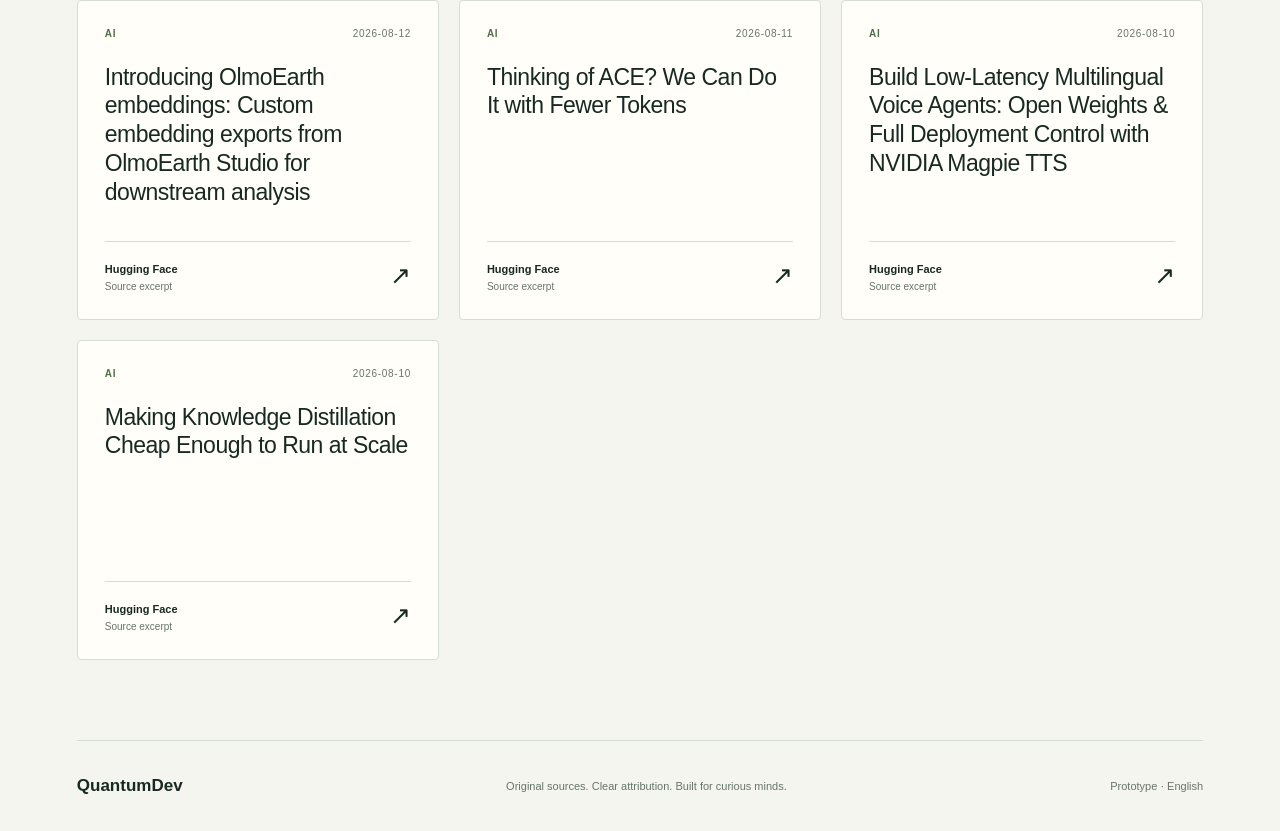
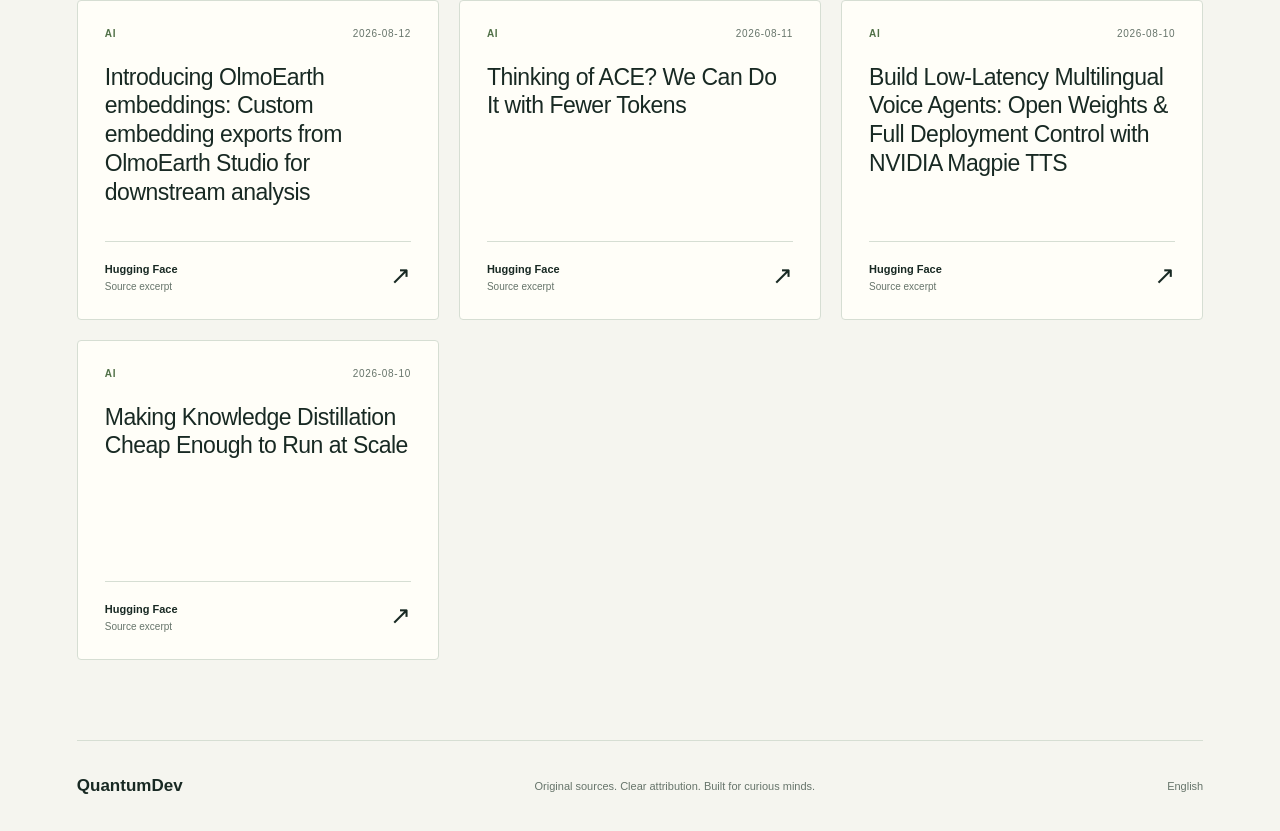
Before and after one commit to HaoLiHaiO/quantumdev, a Next.js app: page / in a window 1280 px wide. Shown: the part 9197-10028 px from the top of the page. Built offline with nearby package versions, Linux system fonts and the light colour scheme.

Commit message:
Remove prototype wording from the digest interface

```diff
--- a/app/digest.tsx
+++ b/app/digest.tsx
@@ -9,11 +9,11 @@ export default function Digest({dataset}:{dataset:Dataset}){
  const articles=dataset.articles.filter(a=>(topic==='all'||a.topics.includes(topic))&&`${a.original_title} ${a.excerpt} ${a.source_name}`.toLowerCase().includes(query.toLowerCase()));
  const failed=dataset.sources.filter(s=>s.status==='error');
  return <><header className="top"><a className="brand" href="/">Q<span>QuantumDev</span><i> / DIGEST</i></a><div className="header-actions"><span className="edition">ENGLISH EDITION <b>●</b></span><ThemeToggle /></div></header>
- <main><section className="hero"><div className="eyebrow">YOUR DAILY EDGE</div><h1>Less noise.<br/><span>More signal.</span></h1><p>What's moving in AI, engineering and infrastructure.<br/>Straight from the people building it.</p><div className="stats"><span>{dataset.articles.length} articles</span><span>{dataset.sources.filter(s=>s.status==='ok').length} active sources</span><span>{dataset.updated_at?`Collected ${new Date(dataset.updated_at).toISOString().slice(0,10)}`:'Awaiting first collection'}</span></div></section>
+ <main><section className="hero"><div className="eyebrow">YOUR DAILY EDGE</div><h1>Less noise.<br/><span>More signal.</span></h1><p>What's moving in AI, engineering and infrastructure.<br/>Straight from the people building it.</p><div className="stats"><span>{dataset.articles.length} articles</span><span>{dataset.sources.filter(s=>s.status==='ok').length} active sources</span><span>{dataset.updated_at?`Collected ${new Date(dataset.updated_at).toISOString().slice(0,10)}`:'No updates yet'}</span></div></section>
  <section className="feed"><div className="feed-top"><h2>The latest <span>↘</span></h2><label className="search"><span className="sr-only">Search articles</span><input placeholder="Search the digest…" value={query} onChange={e=>setQuery(e.target.value)}/></label></div>
  <nav aria-label="Topics" className="filters">{['all',...topics].map(t=><button key={t} aria-pressed={topic===t} onClick={()=>setTopic(t)} className={topic===t?'active':''}>{t==='all'?'All signals':t}</button>)}</nav>
  {failed.length>0&&<p className="notice">Some sources could not refresh: {failed.map(s=>s.name).join(', ')}. Previously collected articles remain available.</p>}
  <div className="grid">{articles.map((a,index)=><article key={a.id} className={index===0?'card featured':'card'}><div className="meta"><span>{a.topics[0]}</span><time>{a.published_at?new Date(a.published_at).toISOString().slice(0,10):'Date unavailable'}</time></div><h3><a href={a.original_url} target="_blank" rel="noopener noreferrer">{a.original_title}</a></h3>{a.excerpt&&<p>{a.excerpt}</p>}<div className="card-bottom"><div><strong>{a.source_name}</strong><small>Source excerpt</small></div><a aria-label={`Read ${a.original_title}`} href={a.original_url} target="_blank" rel="noopener noreferrer">↗</a></div></article>)}</div>
- {articles.length===0&&<div className="empty"><h3>{dataset.articles.length?'No matching signals.':'The digest is warming up.'}</h3><p>{dataset.articles.length?'Try a different topic or search.':'New articles will appear after the first source collection.'}</p></div>}
- </section><footer><span>QuantumDev</span><p>Original sources. Clear attribution. Built for curious minds.</p><span>Prototype · English</span></footer></main></>
+ {articles.length===0&&<div className="empty"><h3>{dataset.articles.length?'No matching signals.':'No articles available.'}</h3><p>{dataset.articles.length?'Try a different topic or search.':'New articles will appear here.'}</p></div>}
+ </section><footer><span>QuantumDev</span><p>Original sources. Clear attribution. Built for curious minds.</p><span>English</span></footer></main></>
 }
```
